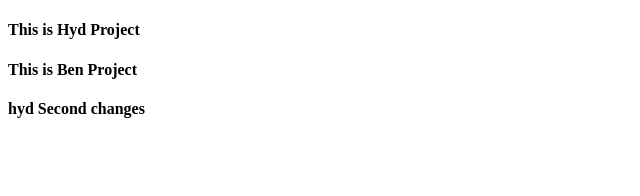
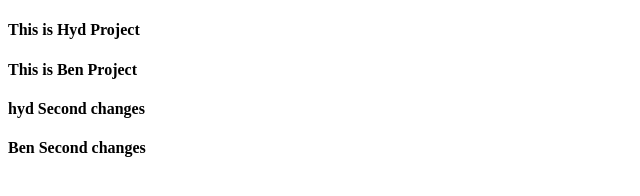
Before and after one commit to shaikbasheerlal2005/57rHydproject, a plain HTML site: page index.html in a window 1280 px wide. Shown: the whole page, without its empty margins (0-640 px from the left). Drawn offline with Linux system fonts and the light colour scheme.

Commit message:
ben second changes

```diff
--- a/index.html
+++ b/index.html
@@ -9,5 +9,6 @@
     <h4>This is Hyd Project</h4>
     <h4>This is Ben Project</h4>
     <h4>hyd Second changes</h4>
+    <h4>Ben Second changes</h4>
 </body>
 </html>
```
